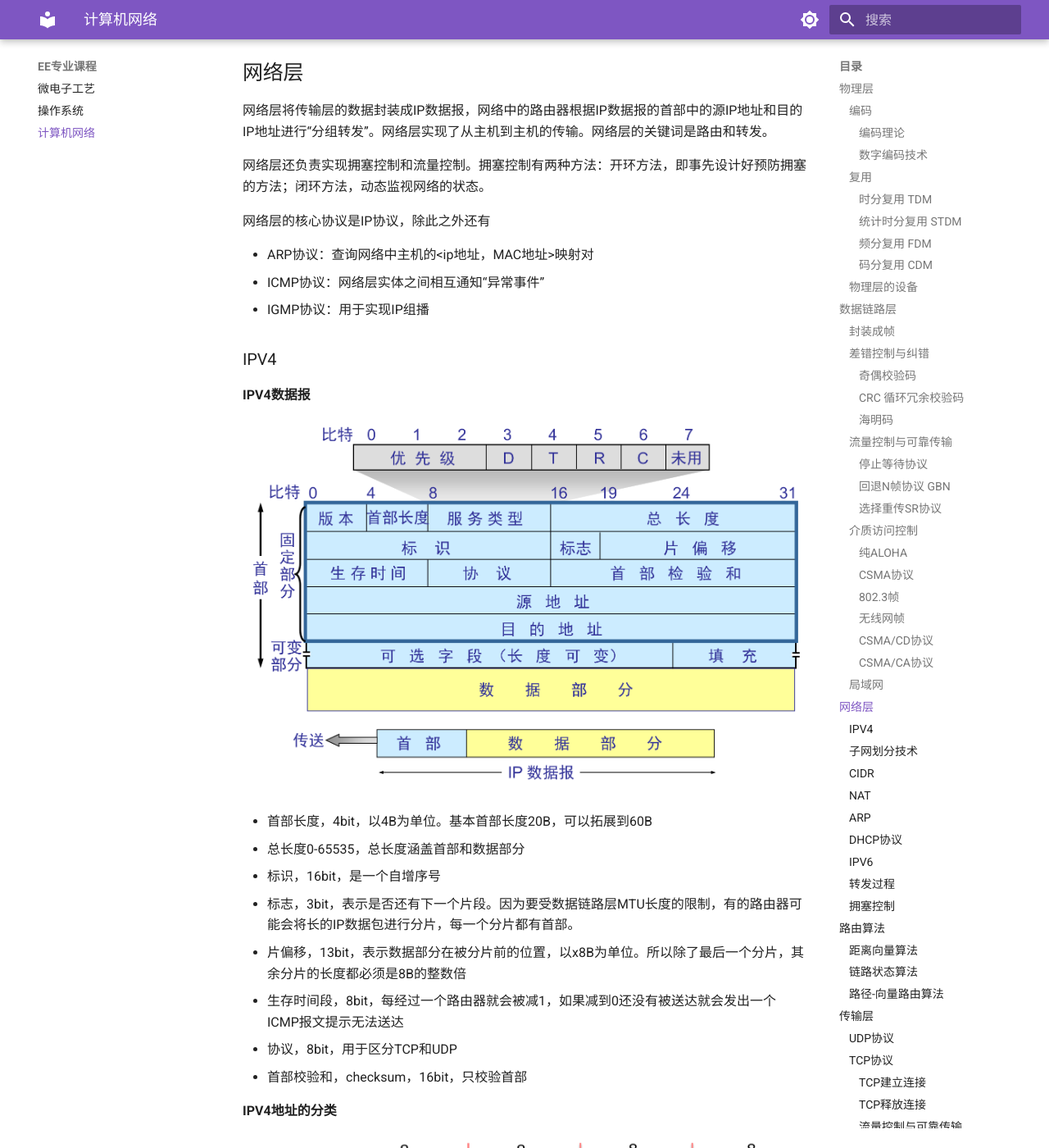
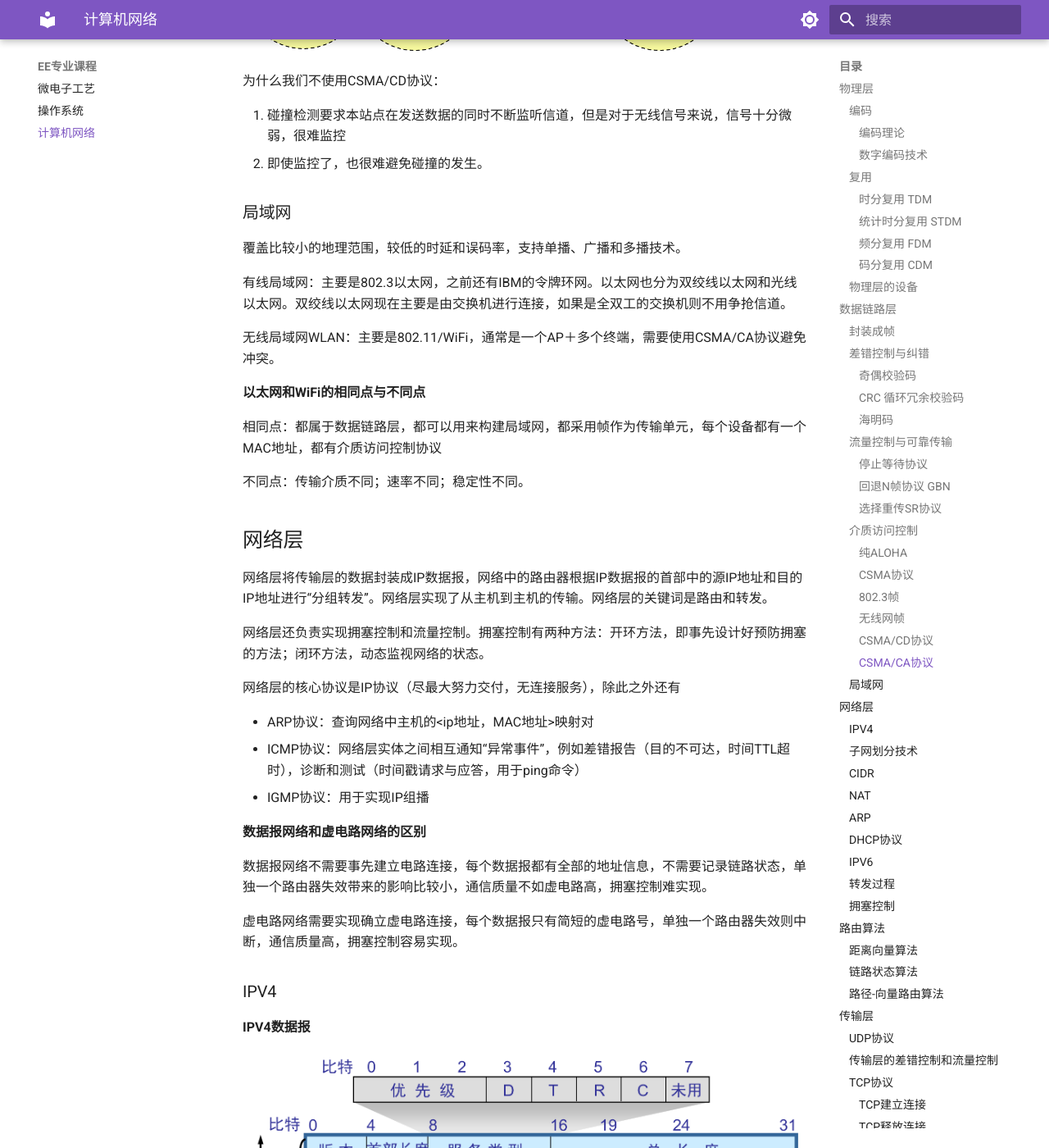
Before and after one commit to HOKACHAN2004/hokachan2004.github.io, an MkDocs documentation site: the page built from docs/network/network.md, in a window 1280 px wide and 1400 px high, scrolled down 14372 px. Shown: the whole window at 82% size. Built offline with MkDocs 1.6.1 and Material for MkDocs 9.7.7, drawn with Linux system fonts in a browser that asks for light colours; some of the changed text lies outside the part shown.

Commit message:
修补计算机网络

```diff
--- a/docs/network/network.md
+++ b/docs/network/network.md
@@ -21,6 +21,14 @@
 |数据链路层	|frames	|帧 |
 |网络层	|packets	|报文 |
 |运输层	|segments|	段 |
+
+**分组交换与电路交换的差异**
+
+可以从最本质的区别，通信资源是否共享，利用率，延迟，开销，稳定性等方面进行比较。
+
+电路交换所有属于同一个连接的数据经过相同的路径，必须建立连接，适合实时连续通信。通信期间独占通信资源，通常带宽利用率比较低，建立连接时会有延迟，之后的延迟相对低且稳定。连接稳定可靠。除了建立连接的开销比较大，之后的开销比较小。
+
+分组交换不需要事先建立连接，每个分组独立传输，适合突发性的数据通信。带宽按需使用，可以共享链路资源。数据被拆分成多个分组，可能会乱序达到。分组交换无需连接，但每个分组的排队转发延迟可能会高。分组交换开销较大，因为每个分组都需要携带目的地址
 
 **OSI参考模型**
 
@@ -150,7 +158,7 @@
 
 5、差分曼彻斯特编码
 
-在时钟信号起始处有跳变是0，没有跳变是1。
+在时钟信号起始处有跳变是0，没有跳变是1。无论是0还是1中间都要跳变。
 
 ### 复用
 
@@ -188,9 +196,9 @@
 
 ## 数据链路层
 
-数据链路层利用了物理层比特传输的服务，向网络层提供IP数据报封装成帧，传输给下一个相邻节点的功能。
+数据链路层利用了物理层比特传输的服务，向网络层提供IP数据报封装成帧，传输给下一个相邻节点的功能。该层实现了相邻结点的可靠传输。
 
-数据链路层解决封装成帧，差错控制，流量控制问题，即如何在不稳定的链路上为网络层提供一个可靠的、无差错的、面向帧的点到点或点到多点的数据传输服务。
+数据链路层解决**封装成帧，差错控制，流量控制问题，介质访问控制**，即如何在不稳定的链路上为网络层提供一个可靠的、无差错的、面向帧的点到点或点到多点的数据传输服务。
 
 数据链路层的协议明确了链路上交换的数据格式，链路上的两个节点的行为。
 
@@ -240,6 +248,8 @@
 
 校验码的位数根据信息的长度来定，分组进行校验。具体的检测方法参考PPT
 
+对于P3，也就是第8位上的校验位，如何确定是从哪些位置上计算得到呢？首先将所有的编号，都拆成2的n次方相加的形式。对于8=2^3，我们寻找所有含有2^3的位置的去计算奇偶校验码即可。
+
 [点击查看海明码的计算过程](./pdfs/海明码.pdf)
 
 
@@ -262,6 +272,8 @@
 接收方可以累积确认，连续收到多个数据帧的时候，只确认最后一个帧；发送方如果超时没收到ACKI，则重传i及其之后的所有帧。
 
 注意如果使用n bit来标记编号，则WT+WR<=2^n，否则超时重传的时候，会被认为是下一个窗口的正常数据被错误地接收。
+
+如果网络质量比较差，那么将会有很多重传的帧，拥塞网络。
 
 #### 选择重传SR协议
 
@@ -315,6 +327,7 @@
 
 802.11帧的头部会有标志说明帧是去往AP还是来自AP，无线局域网的两个移动设备不能直接通信，需要经过AP进行转发。
 
+口诀：去往AP，中起止；来自AP，止中起
 
 #### CSMA/CD协议
 
@@ -352,17 +365,29 @@
 
 无线局域网WLAN：主要是802.11/WiFi，通常是一个AP＋多个终端，需要使用CSMA/CA协议避免冲突。
 
+**以太网和WiFi的相同点与不同点**
+
+相同点：都属于数据链路层，都可以用来构建局域网，都采用帧作为传输单元，每个设备都有一个MAC地址，都有介质访问控制协议
+
+不同点：传输介质不同；速率不同；稳定性不同。
+
 ## 网络层
 
 网络层将传输层的数据封装成IP数据报，网络中的路由器根据IP数据报的首部中的源IP地址和目的IP地址进行“分组转发”。网络层实现了从主机到主机的传输。网络层的关键词是路由和转发。
 
 网络层还负责实现拥塞控制和流量控制。拥塞控制有两种方法：开环方法，即事先设计好预防拥塞的方法；闭环方法，动态监视网络的状态。
 
-网络层的核心协议是IP协议，除此之外还有
+网络层的核心协议是IP协议（尽最大努力交付，无连接服务），除此之外还有
 
 * ARP协议：查询网络中主机的<ip地址，MAC地址\>映射对
-* ICMP协议：网络层实体之间相互通知“异常事件”
+* ICMP协议：网络层实体之间相互通知“异常事件”，例如差错报告（目的不可达，时间TTL超时），诊断和测试（时间戳请求与应答，用于ping命令）
 * IGMP协议：用于实现IP组播
+
+**数据报网络和虚电路网络的区别**
+
+数据报网络不需要事先建立电路连接，每个数据报都有全部的地址信息，不需要记录链路状态，单独一个路由器失效带来的影响比较小，通信质量不如虚电路高，拥塞控制难实现。
+
+虚电路网络需要实现确立虚电路连接，每个数据报只有简短的虚电路号，单独一个路由器失效则中断，通信质量高，拥塞控制容易实现。
 
 ### IPV4
 
@@ -403,7 +428,7 @@
 
 ### CIDR
 
-网络前缀可变长，分配地址的时候更加灵活，可以降低IP地址的浪费。
+优势：网络前缀可变长，分配地址的时候更加灵活，可以降低IP地址的浪费；支持路由聚合，降低路由表项的数量
 
 传统定长子网划分技术每个子网的主机数量是一致的，容易造成浪费。
 
@@ -469,6 +494,15 @@
 ### 转发过程
 ### 拥塞控制
 
+拥塞一般就发生在网络层。当注入网络的流量超过网络所能够处理的时候，就会发生拥塞。相反地，流量控制关注的是接收方是否能够处理发送方所发送过来的数据。
+
+负载脱落：当接收方无法及时处理发送方发送过来的数据时，可以选择抛弃旧的或者新的数据。
+
+流量整形：主要有漏桶算法和令牌桶算法。
+
+**漏桶算法**：超过缓冲区的数据可能会被丢弃，输出的流量经过控制，是恒定的。
+
+**令牌桶算法**：每次消耗令牌桶中的令牌以发送数据，允许短时间的大流量。
 
 ## 路由算法
 
@@ -504,6 +538,8 @@
 
 使用洪泛的方法将自己的路由表广播到整个网络，每个路由器都可以获得全局的路由信息，根据这个路由信息可以构建网络拓扑，进而使用迪杰斯特拉算法来构建到每个结点的最短路径。代表算法OSPF，它使用IP协议封装。
 
+包的交换需要使用洪泛技术。为了抑制洪泛带来的带宽限制，可以设置seq字段，只有新的数据包会被接受。除此之外还有age字段，到期自动过期。
+
 优点是收敛速度快，只计算一次路径，稳定性高。
 缺点是时间复杂度比较高，资源开销大。洪泛会带来大量的资源浪费和带宽占用。
 
@@ -520,6 +556,8 @@
 
 ## 传输层
 
+为什么需要传输层？提高网络服务质量，在不可靠的网络上面提供可靠的服务；提供一个统一的原语接口，屏蔽不同网络层的实现细节，使得程序员可以使用一套标准的原语接口进行编程。
+
 实现端到端的通信服务，向应用层提供面向连接的可靠传输服务和无连接传输服务，并提供差错检测、流量控制和拥塞控制。
 
 传输层使用端口号来唯一地标识主机的一个进程，TCP和UDP的端口号是独立的
@@ -528,7 +566,9 @@
 
 ### UDP协议
 
-UDP报文首部8B，每次传输一个完成的报文，不支持报文的自动拆分、重装。UDP不支持拥塞控制。
+UDP协议适合于对可靠性不那么高要求的传输服务，但对实时性要求比较高的。
+
+UDP报文首部8B，每次传输一个完成的报文，不支持报文的自动拆分、重装。UDP不支持拥塞控制，流量控制。
 
 ![UDP](./images/UDP.png)
 
@@ -537,6 +577,13 @@
 在开头添加12B的伪首部，每16bit为一个单位进行二进制加法，最高位有进位则回卷，然后结果取反。
 
 ![UDP校验和](./images/UDP校验.png)
+
+
+### 传输层的差错控制和流量控制
+
+差错控制：对于数据链路层来说，检查的是一条链路上是否存在传输错误，而对于传输层来说，检查的是端到端是否有错误。
+
+拥塞控制：拥塞发生在网络层，但是拥塞毕竟是因为传输层注入网络的流量过多导致的，所以本质还是要通过传输层进行调控。
 
 ### TCP协议
 
@@ -548,7 +595,8 @@
 * 源端口和目的端口号各16bit
 * 序号：给TCP传输中的每个字节都编上了一个序号
 * 确认号：期望收到对方下一个报文段的第一个字节的序号，使用累积确认，体现了全双工通信的优点
-* 数据偏移：记录TCP报文段数据部分开始的位置，以4B为单位，即首部最长是60B
+* 数据偏移（TCP头长度）：记录TCP报文段数据部分开始的位置，以4B为单位，即首部最长是60B
+* 窗口大小：可以变化，体现了流量控制。当希望发送方不要再发送消息的时候，可以发送一个窗口大小为0的段。
 
 #### TCP建立连接
 
```
Also changed, not shown: 1 other file.
